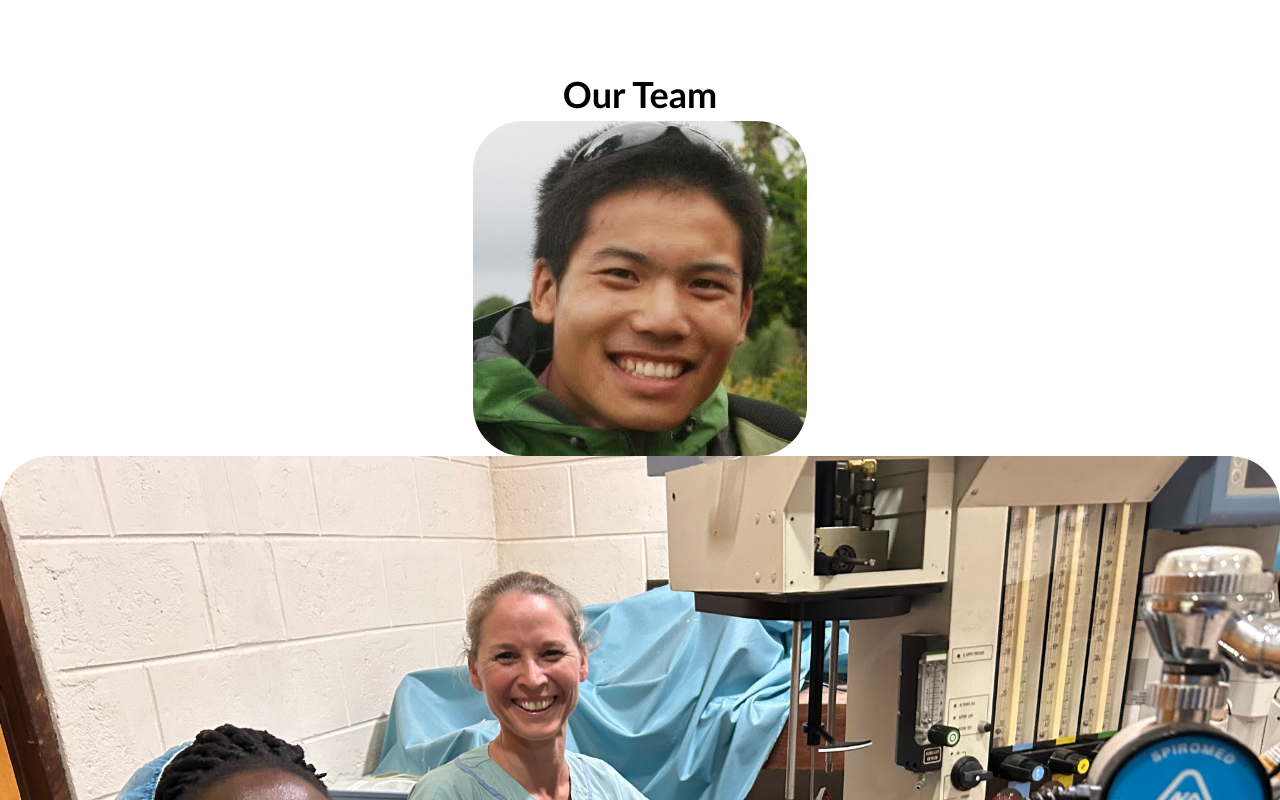
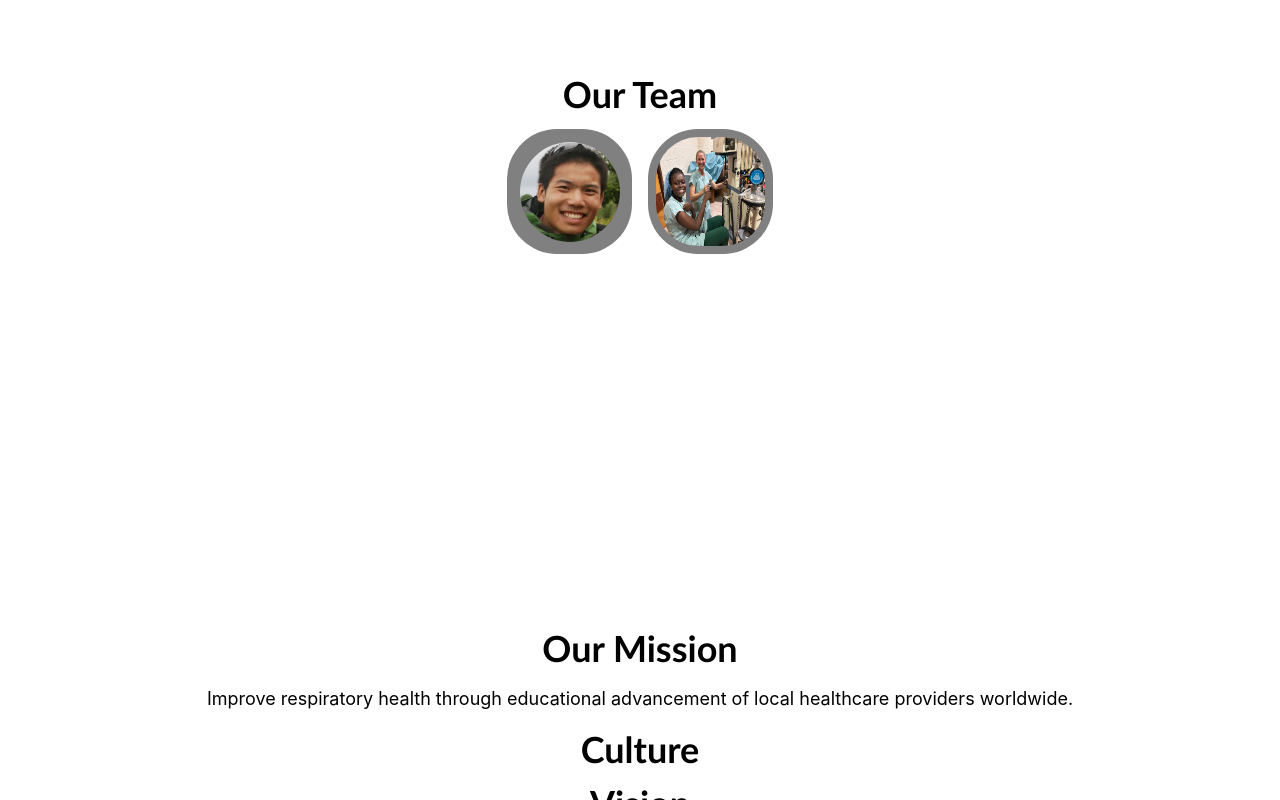
Before and after one commit to AlexanderChao14/RTWB-Website, a React (Create React App) app: page /AboutUs in a window 1280 px wide. Shown: the part 1320-2120 px from the top of the page. Built offline with nearby package versions, Linux system fonts and the light colour scheme.

Commit message:
Started working and playing around animation with framer

```diff
--- a/src/components/pages/AboutUs.js
+++ b/src/components/pages/AboutUs.js
@@ -1,7 +1,7 @@
 import React from 'react'
 import {CardHeading, PageHeading, AboutUsHeading, AboutUsSection, StyledHeading} from '../styled/StyledHeading'
 import { TextMedium } from '../styled/TextStyles';
-import { motion } from 'framer-motion';
+import { AnimatePresence, motion } from 'framer-motion';
 import { useState } from "react";
 
 
@@ -98,11 +98,37 @@ const AboutUs = () => {
             </AboutUsSection>
             <section>
                 <div className='flex flex-col items-center'>
+
                     <CardHeading>Our Team</CardHeading>
-                    <motion.img layout initial={{borderRadius:50}} data-isOpen={isOpenEric} onClick={() => setIsOpenEric(!isOpenEric)} className='team-member-card' src="images/eric-cheng.jpg">
-                    </motion.img>
-                    <motion.img layout initial={{borderRadius:50}} data-isOpen={isOpen} onClick={() => setIsOpen(!isOpen)} className='team-member-card' src="images/get-involved-photo.jpg">
-                    </motion.img>
+                    <div className='container-flexbox'>
+                        <AnimatePresence>
+                            <motion.div layout animate={isOpenEric ? "open": "closed"} initial={{borderRadius:50}} data-isOpen={isOpenEric} onClick={() => setIsOpenEric(!isOpenEric)} className='team-member-card' >
+                                <motion.img layout className='team-member-pic' data-isOpen={isOpenEric} src="images/eric-cheng.jpg"></motion.img>
+                                <motion.h2 layout className="justify-self-start items-start relative" variants={{open:{
+                                    contentVisibility:'visible',
+                                    transition: {
+                                        clipPath: "inset(0% 0% 0% 0% round 10px)",
+                                        type: "spring",
+                                        bounce: 0,
+                                        duration: 0.7,
+
+                                      }
+                                },
+                                closed:{
+                                    contentVisibility:'hidden',
+                                    clipPath: "inset(10% 50% 90% 50% round 10px)",
+                                    transition: {
+                                        type: "spring",
+                                        bounce: 0,
+                                        duration: 0.3
+                                      }
+                                }
+                                }}>Eric Cheng</motion.h2>
+                            </motion.div>
+                            <motion.img layout initial={{borderRadius:50}} data-isOpen={isOpen} onClick={() => setIsOpen(!isOpen)} className='team-member-card' src="images/get-involved-photo.jpg">
+                            </motion.img>
+                        </AnimatePresence>
+                    </div>
                 </div>
             </section>
             <section className='flex flex-col items-center'>
--- a/src/index.css
+++ b/src/index.css
@@ -208,7 +208,7 @@ section {
   /* Adjust the right side format to match the others */
   .grid-cols-right {
     display:flex;
-    flex-direction: column-reverse;
+    flex-diection: column-reverse;
   }
 
   /* Container grid should fill up the entire screen for small screens */
@@ -233,17 +233,37 @@ section {
 
 }
 
-/* .team-member-card{
+.team-member-card{
+  width: 125px;
+  height: 125px;
+  display: flex;
+  justify-content: center;
+  align-items: center;
+  background: gray;
+  padding: 8px;
+  margin: 8px;
+
+}
+
+.team-member-card[data-isOpen="true"]{
+  width: 400px;
+  height: 200px;
+}
+
+.team-member-pic{
   width: 100px;
   height: 100px;
   display: flex;
   justify-content: center;
   align-items: center;
-  background-color: gray;
+  border-radius: 50px;
+}
 
-} */
-
-.team-member-card[data-isOpen="true"]{
-  width: 400px;
-  height: 200px;
+.team-member-pic[data-isOpen="true"]{
+  position: relative;
+  justify-self: start;
+  align-items: start;
+  bottom: 20%;
+  left: -100px;
+  border-radius: 50px;
 }
```
